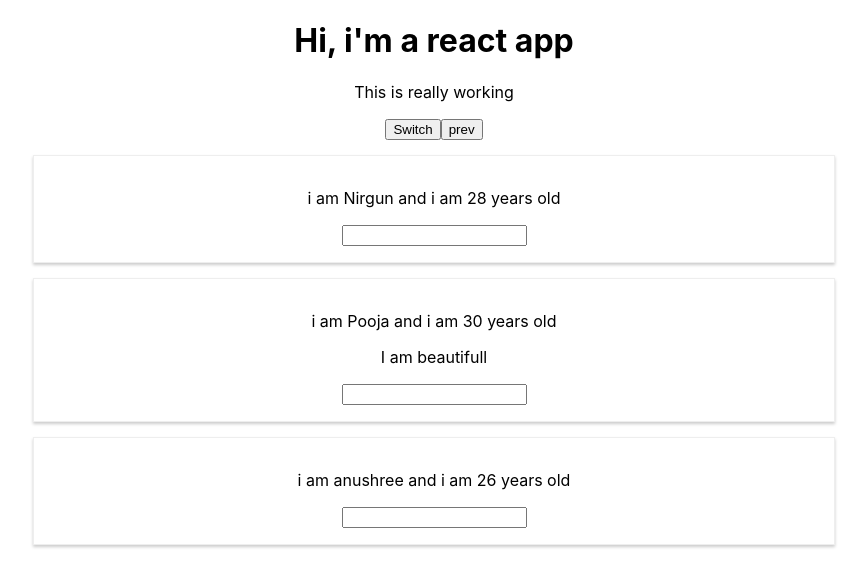
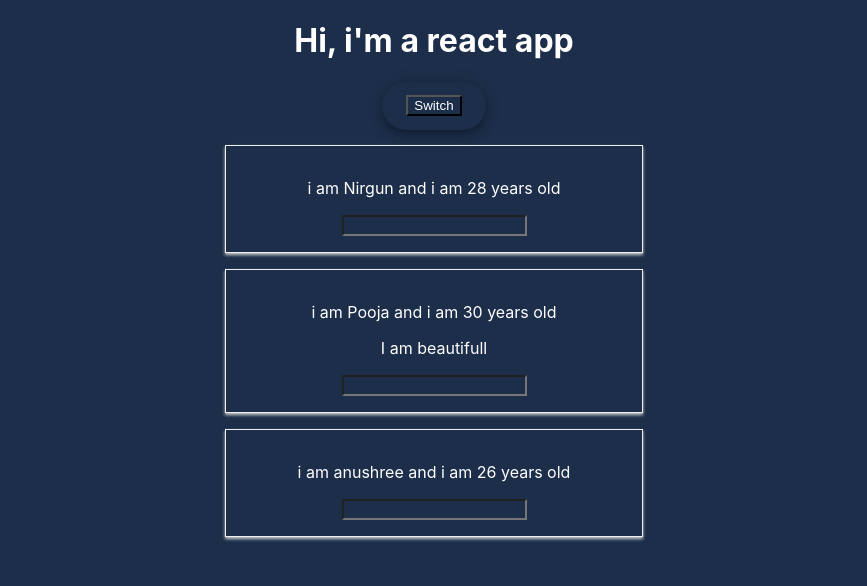
Before and after one commit to niguns7/anihortes, a React (Create React App) app: page / in a window 1280 px wide. Shown: the top 586 px of the page, without its empty margins (206-1073 px from the left). Built offline with nearby package versions, Linux system fonts and the light colour scheme.

Commit message:
css added perfectly

```diff
--- a/src/App.css
+++ b/src/App.css
@@ -1,3 +1,37 @@
+* {
+  background-color: #1c2e4a;
+}
+
 .App {
   text-align: center;
 }
+
+.button {
+  align-items: center;
+  appearance: none;
+  background: none;
+  border-radius: 24px;
+  border-style: none;
+  box-shadow: rgba(0, 0, 0, .2) 0 3px 5px -1px,rgba(0, 0, 0, .14) 0 6px 10px 0,rgba(0, 0, 0, .12) 0 1px 18px 0;
+  box-sizing: border-box;
+  color: #3c4043;
+  cursor: pointer;
+  display: inline-flex;
+  fill: currentcolor;
+  font-family: "Google Sans",Roboto,Arial,sans-serif;
+  font-size: 14px;
+  font-weight: 500;
+  height: 48px;
+  justify-content: center;
+  letter-spacing: .25px;
+  line-height: normal;
+  max-width: 100%;
+  padding: 2px 24px;
+  position: relative;
+  text-align: center;
+  text-transform: none;
+}
+
+.text {
+  color: white;
+}
--- a/src/App.js
+++ b/src/App.js
@@ -28,16 +28,6 @@ console.log(personState);
 };
 
 
-const switchNameHandler2 = () => {
-  setPersonState({
-    person: [
-      {name: 'Nirgun', age: '28'},
-      {name: 'Pooja', age: '30'},
-      {name: 'anushree', age: '26'}
-    ]
-  });
-};
-
 
 const namechangeHandler = (event) => {
   setPersonState({
@@ -49,13 +39,12 @@ const namechangeHandler = (event) => {
   });
 };
 
+
   return (
     <div className="App">
-      <h1>Hi, i'm a react app</h1>
-      <p>This is really working</p>
+      <h1 className="text">Hi, i'm a react app</h1>
       <div className='button'>
-      <button onClick={switchNameHandler.bind(this, 'NIRGUN')}> Switch </button>
-      <button onClick={switchNameHandler2}> prev </button>
+      <button className="text" onClick={switchNameHandler.bind(this, 'NIRGUN')}> Switch </button>
       </div>
       <Person name={personState.person[0].name} age={personState.person[0].age}/>
       <Person name={personState.person[1].name} age={personState.person[1].age}
--- a/src/Person.css
+++ b/src/Person.css
@@ -1,9 +1,11 @@
 .Person{
-    width: 60%;
+    width: 30%;
     margin: auto;
+    margin-bottom: 16px;
     margin-top: 15px;
     border: 1px solid #eee;
     box-shadow: 0 2px 3px #ccc;
     padding: 16px;
     text-align: center;
+    color: #fff;
 }
```
